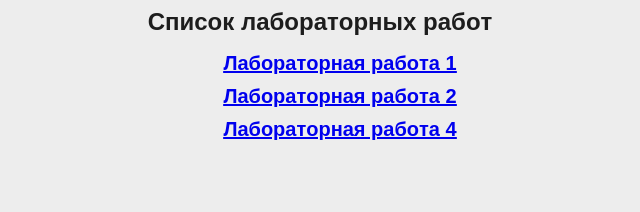
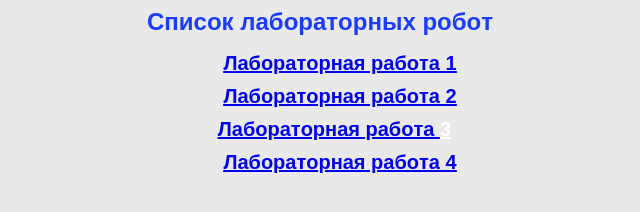
Before and after one commit to LizzardXS/PCG, a plain HTML site: page index.html in a window 1280 px wide. Shown: the whole page, without its empty margins (320-960 px from the left). Drawn offline with Linux system fonts and the light colour scheme.

Commit message:
new version of site

```diff
--- a/index.html
+++ b/index.html
@@ -7,20 +7,28 @@
   <meta name="Generator" content="Cocoa HTML Writer">
   <meta name="CocoaVersion" content="2487.7">
   <style type="text/css">
-    body {background-color: #ededed}
-    li.li2 {margin: 0.0px 0.0px 10.0px 0.0px; text-align: center; font: 20.0px Arial; color: #0000e9; -webkit-text-stroke: #000000}
+    body {background-color: #e9e9e9}
+    p.p4 {margin: 0.0px 0.0px 10.0px 36.0px; text-align: justify; text-indent: -36.0px; font: 20.0px Arial; color: #0000e3; -webkit-text-stroke: #000000; min-height: 23.0px}
+    li.li2 {margin: 0.0px 0.0px 10.0px 0.0px; text-align: center; font: 20.0px Arial; color: #ffffff; -webkit-text-stroke: #000000; background-color: #ffffff; background-color: rgba(255, 255, 255, 0)}
+    li.li3 {margin: 0.0px 0.0px 10.0px 0.0px; text-align: center; font: 20.0px Arial; color: #ffffff; -webkit-text-stroke: #000000}
     span.s1 {font-kerning: none}
     span.s2 {-webkit-text-stroke: 0px #000000}
     span.s3 {text-decoration: underline ; font-kerning: none}
+    span.s4 {background-color: rgba(255, 255, 255, 0); -webkit-text-stroke: 0px #000000}
+    span.s5 {text-decoration: underline ; font-kerning: none; color: #0000e9; background-color: transparent}
+    span.Apple-tab-span {white-space:pre}
     ul.ul1 {list-style-type: none}
   </style>
 </head>
 <body>
-<h1 style="margin: 0.0px 0.0px 16.1px 0.0px; text-align: center; font: 24.0px Arial; color: #1d1d1d; -webkit-text-stroke: #1d1d1d"><span class="s1"><b>Список лабораторных работ</b></span></h1>
+<h1 style="margin: 0.0px 0.0px 16.1px 0.0px; text-align: center; font: 24.0px Arial; color: #193cff; -webkit-text-stroke: #161616; background-color: #ffffff; background-color: rgba(255, 255, 255, 0)"><span class="s1"><b>Список лабораторных робот</b></span></h1>
 <ul class="ul1">
   <li class="li2"><span class="s2"><b></b><a href="https://lizzardxs.github.io/PCG/1%20laba/index.html"><span class="s3"><b>Лабораторная работа 1</b></span></a></span></li>
   <li class="li2"><span class="s2"><b></b><a href="https://lizzardxs.github.io/PCG/laba%202/index.html"><span class="s3"><b>Лабораторная работа 2</b></span></a></span></li>
-  <li class="li2"><span class="s2"><b></b><a href="https://lizzardxs.github.io/PCG/laba3/index.html"><span class="s3"><b>Лабораторная работа 4</b></span></a></span></li>
+  <li class="li2"><span class="s2"><b><span class="Apple-converted-space">  </span></b><a href="https://lizzardxs.github.io/PCG/lab3/index.html"><span class="s3"><b>Лабораторная работа </b></span></a></span><span class="s3"><b>3</b></span><span class="s2"><b><span class="Apple-tab-span">	</span></b></span></li>
+  <li class="li3"><span class="s4"><b></b><a href="https://lizzardxs.github.io/PCG/laba3/index.html"><span class="s3"><b>Лабораторная работа </b></span><span class="s5"><b>4</b></span></a></span></li>
 </ul>
+<p class="p4"><span class="s1"></span><br></p>
+<p class="p4"><span class="s1"></span><br></p>
 </body>
 </html>
```
